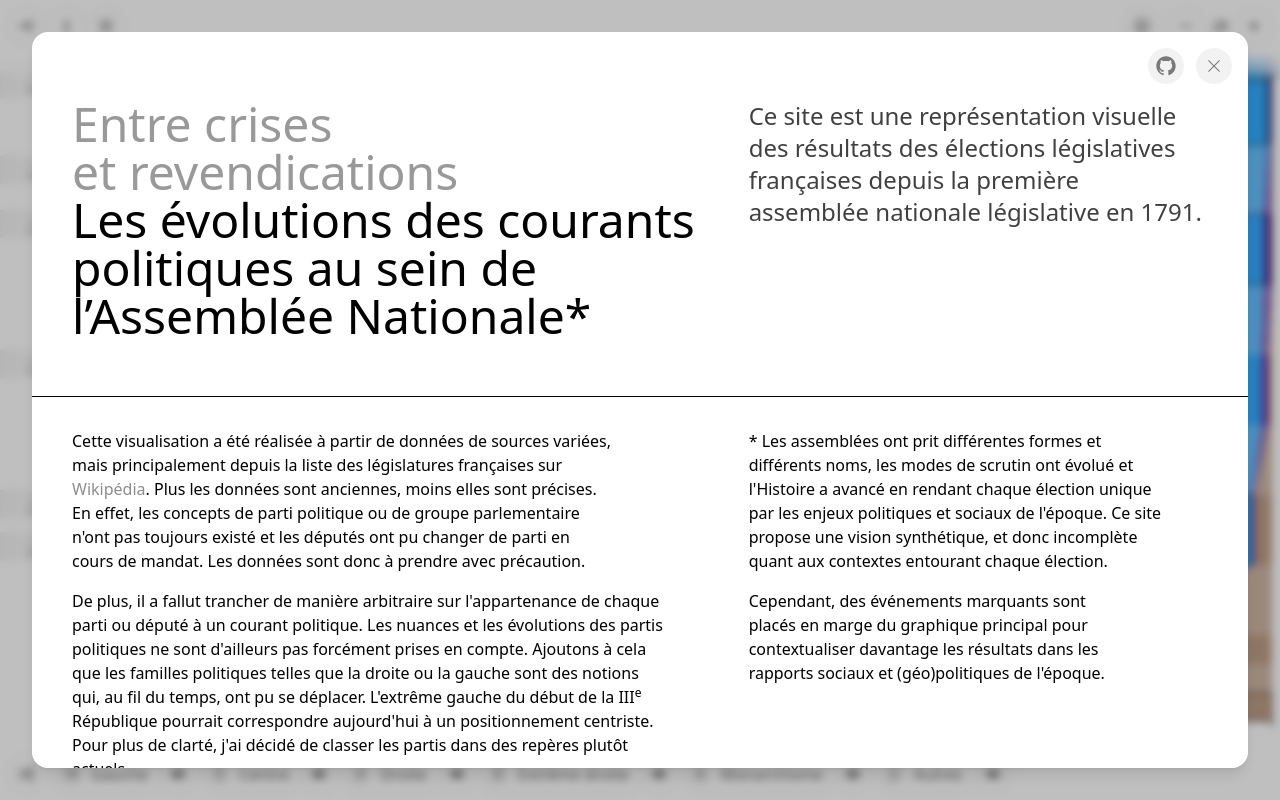
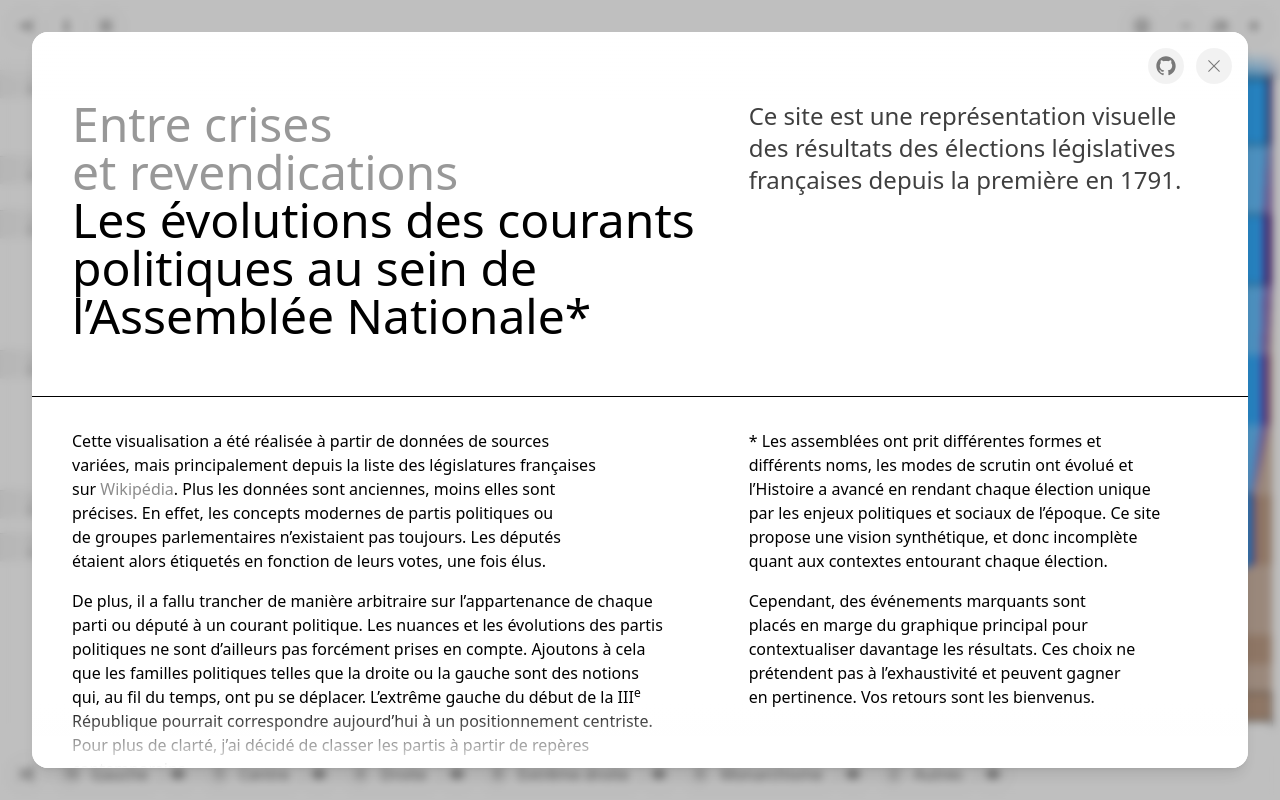
Before and after one commit to ledouxm/legislatures, a Next.js app: page / in a window 1280 px wide. Both pictures are taken after a click on the button 1141 px from the left and 26 px from the top of the page. Built offline with nearby package versions, Linux system fonts and the light colour scheme.

Commit message:
feat(infos): gradients, reformulations

```diff
--- a/components/appUi/iconButton.tsx
+++ b/components/appUi/iconButton.tsx
@@ -6,6 +6,7 @@ type Props = {
 
 export default function IconButton({ Icon, label, onClick }: Props) {
   return (
+    <div className="bg-white rounded-full">
       <button
         aria-label={label}
         className="size-9 bg-black/5 hover:bg-black/10 rounded-full flex items-center justify-center cursor-pointer text-black/50 hover:text-black transition-all flex-shrink-0"
@@ -13,5 +14,6 @@ export default function IconButton({ Icon, label, onClick }: Props) {
       >
         <Icon className="size-4" />
       </button>
+    </div>
   );
 }
--- a/components/appUi/infosModal.tsx
+++ b/components/appUi/infosModal.tsx
@@ -65,7 +65,8 @@ export default function InfosModal({ setInfosVisibility }: Props) {
         className="bg-white h-full w-full rounded-2xl shadow-lg max-w-screen-xl mx-auto relative overflow-x-scroll"
         role="popover"
       >
-        <div className="sticky top-0 flex justify-end w-full p-4 gap-3">
+        <div className="sticky top-0 flex justify-end w-full p-4 gap-3 bg-gradient-to-b from-white z-50">
+          <div className="bg-white rounded-full">
             <Link
               className="size-9 bg-black/5 hover:bg-black/10 rounded-full flex items-center justify-center cursor-pointer text-black/50 hover:text-black transition-all"
               href="#"
@@ -74,6 +75,7 @@ export default function InfosModal({ setInfosVisibility }: Props) {
             >
               <GitHubLogoIcon className="size-5" />
             </Link>
+          </div>
 
           <IconButton
             Icon={Cross1Icon}
@@ -86,19 +88,18 @@ export default function InfosModal({ setInfosVisibility }: Props) {
           <h1 className="col-span-12 md:col-span-7 text-3xl md:text-5xl">
             <span className="opacity-40">Entre crises et revendications</span>
             <br />
-            Les évolutions des courants politiques au sein de l’Assemblée
+            Les évolutions des courants politiques au sein de l&rsquo;Assemblée
             Nationale*
           </h1>
           <div className="col-span-12 md:col-span-5 flex flex-col items-start text-xl md:text-2xl">
             <p className="opacity-75">
               Ce site est une représentation visuelle des résultats des
-              élections législatives françaises depuis la première assemblée
-              nationale législative en 1791.
+              élections législatives françaises depuis la première en 1791.
             </p>
           </div>
         </section>
 
-        <section className="grid grid-cols-12 gap-x-6 px-5 sm:px-10 pb-8">
+        <section className="grid grid-cols-12 gap-x-6 px-5 sm:px-10">
           <article className="col-span-12 sm:col-span-7 py-8 border-b border-black max-w-prose flex flex-col gap-4">
             <p>
               Cette visualisation a été réalisée à partir de données de sources
@@ -112,48 +113,48 @@ export default function InfosModal({ setInfosVisibility }: Props) {
                 Wikipédia
               </InfoLink>
               . Plus les données sont anciennes, moins elles sont précises. En
-              effet, les concepts de parti politique ou de groupe parlementaire
-              n&apos;ont pas toujours existé et les députés ont pu changer de
-              parti en cours de mandat. Les données sont donc à prendre avec
-              précaution.
+              effet, les concepts modernes de partis politiques ou de groupes
+              parlementaires n&rsquo;existaient pas toujours. Les députés
+              étaient alors étiquetés en fonction de leurs votes, une fois élus.
             </p>
             <p>
-              De plus, il a fallut trancher de manière arbitraire sur
-              l&apos;appartenance de chaque parti ou député à un courant
+              De plus, il a fallu trancher de manière arbitraire sur
+              l&rsquo;appartenance de chaque parti ou député à un courant
               politique. Les nuances et les évolutions des partis politiques ne
-              sont d&apos;ailleurs pas forcément prises en compte. Ajoutons à
+              sont d&rsquo;ailleurs pas forcément prises en compte. Ajoutons à
               cela que les familles politiques telles que la droite ou la gauche
               sont des notions qui, au fil du temps, ont pu se déplacer.
-              L&apos;extrême gauche du début de la III<sup>e</sup> République
-              pourrait correspondre aujourd&apos;hui à un positionnement
-              centriste. Pour plus de clarté, j&apos;ai décidé de classer les
-              partis dans des repères plutôt actuels.
+              L&rsquo;extrême gauche du début de la III<sup>e</sup> République
+              pourrait correspondre aujourd&rsquo;hui à un positionnement
+              centriste. Pour plus de clarté, j&rsquo;ai décidé de classer les
+              partis à partir de repères contemporains.
             </p>
             <p>
-              Enfin, j&apos;ai souhaité représenter les accords éléctoraux entre
-              partis par des coalitions. Celles-ci permettent de mieux
-              comprendre les rapports de force qui s&apos;opèrent. Elles
-              n&apos;ont pas toujours les mêmes modalités, et plus les éléctions
-              sont anciennes, moins les informations sont accessibles.
+              Enfin, j&rsquo;ai souhaité représenter les accords électoraux
+              entre partis tels que les coalitions. Celles-ci permettent de
+              mieux comprendre les rapports de force qui s&rsquo;opèrent. Elles
+              n&rsquo;ont pas toujours les mêmes modalités, et les informations
+              manquent parfois pour les élections les plus anciennes.
             </p>
           </article>
           <article className="col-span-12 sm:col-span-5 py-8 border-b border-black max-w-prose flex flex-col gap-4">
             <p>
               * Les assemblées ont prit différentes formes et différents noms,
-              les modes de scrutin ont évolué et l&apos;Histoire a avancé en
+              les modes de scrutin ont évolué et l&rsquo;Histoire a avancé en
               rendant chaque élection unique par les enjeux politiques et
-              sociaux de l&apos;époque. Ce site propose une vision synthétique,
+              sociaux de l&rsquo;époque. Ce site propose une vision synthétique,
               et donc incomplète quant aux contextes entourant chaque élection.
             </p>
             <p>
               Cependant, des événements marquants sont placés en marge du
-              graphique principal pour contextualiser davantage les résultats
-              dans les rapports sociaux et (géo)politiques de l&apos;époque.
+              graphique principal pour contextualiser davantage les résultats.
+              Ces choix ne prétendent pas à l&rsquo;exhaustivité et peuvent
+              gagner en pertinence. Vos retours sont les bienvenus.
             </p>
           </article>
-          <article className="col-span-12 sm:col-span-7 py-8 max-w-prose flex flex-col gap-4">
+          <article className="col-span-12 sm:col-span-7 py-8 sm:pb-0  max-w-prose flex flex-col gap-4 border-b border-black sm:border-none">
             <p>
-              Ce graphique est inspirée du superbe travail de{" "}
+              Ce graphique est inspiré du superbe travail de{" "}
               <InfoLink href="https://mastodon.social/@tomfevrier/112751171765233201">
                 Tom Février et Marie Patino
               </InfoLink>{" "}
@@ -161,29 +162,30 @@ export default function InfosModal({ setInfosVisibility }: Props) {
               <InfoLink href="https://www.bloomberg.com/graphics/2024-french-election-results/">
                 cet article de Bloomberg
               </InfoLink>
-              . En le découvrant, j&apos;aurais aimé pouvoir l&apos;étendre
-              jusqu&apos;à la révolution de 1789. C&apos;est donc ce que
-              j&apos;ai fait. Je l&apos;ai fait pour le plaisir, pour apprendre
-              à créer des visualisations de données, et pour mieux comprendre
-              l&apos;histoire politique de la France.
+              . En le découvrant, j&rsquo;aurais aimé pouvoir l&rsquo;étendre
+              jusqu&rsquo;à la révolution de 1789. C&rsquo;est donc ce que
+              j&rsquo;ai fait. Je l&rsquo;ai fait pour le plaisir, pour
+              apprendre à créer des visualisations de données, et pour mieux
+              comprendre l&rsquo;histoire politique de la France.
             </p>
             <p>
-              J&apos;espère que vous prendrez autant de plaisir à le consulter,
-              qu&apos;il vous apportera connaissances ou mises en perspectives.
+              J&rsquo;espère que vous prendrez autant de plaisir à le consulter,
+              qu&rsquo;il vous apportera connaissances ou mises en perspectives.
               Si vous y rencontrez des erreurs, des imprécisions, des oublis, ou
               si vous avez des suggestions,{" "}
               <a
                 href="mailto:"
                 className="text-blue-500 hover:opacity-70 transition-opacity"
               >
-                n&apos;hésitez pas à me contacter
+                n&rsquo;hésitez pas à me contacter
               </a>
-              . Je n&apos;ai pas été totalement méthodique dans mon approche, et
-              j&apos;ai pu commettre des erreurs. Je suis ouvert à toute
-              critique constructive, tant sur le contenu que sur le code.
+              . Je ne suis ni historien, ni expert en politique, et c&rsquo;est
+              mon premier projet de visualisation de données. Je suis donc
+              ouvert à toute critique constructive, tant sur le contenu que sur
+              le code.
             </p>
           </article>
-          <article className="col-span-12 sm:col-span-5 py-8 max-w-prose flex flex-col gap-4">
+          <article className="col-span-12 sm:col-span-5 pt-8 max-w-prose flex flex-col gap-4">
             <p>
               Je remercie également{" "}
               <span className="text-blue-500">
@@ -193,6 +195,7 @@ export default function InfosModal({ setInfosVisibility }: Props) {
             </p>
           </article>
         </section>
+        <div className="sticky bottom-0 w-full h-16 bg-gradient-to-t from-white"></div>
       </div>
     </div>
   );
```
Lines whose indentation alone changed are shown as unchanged.
